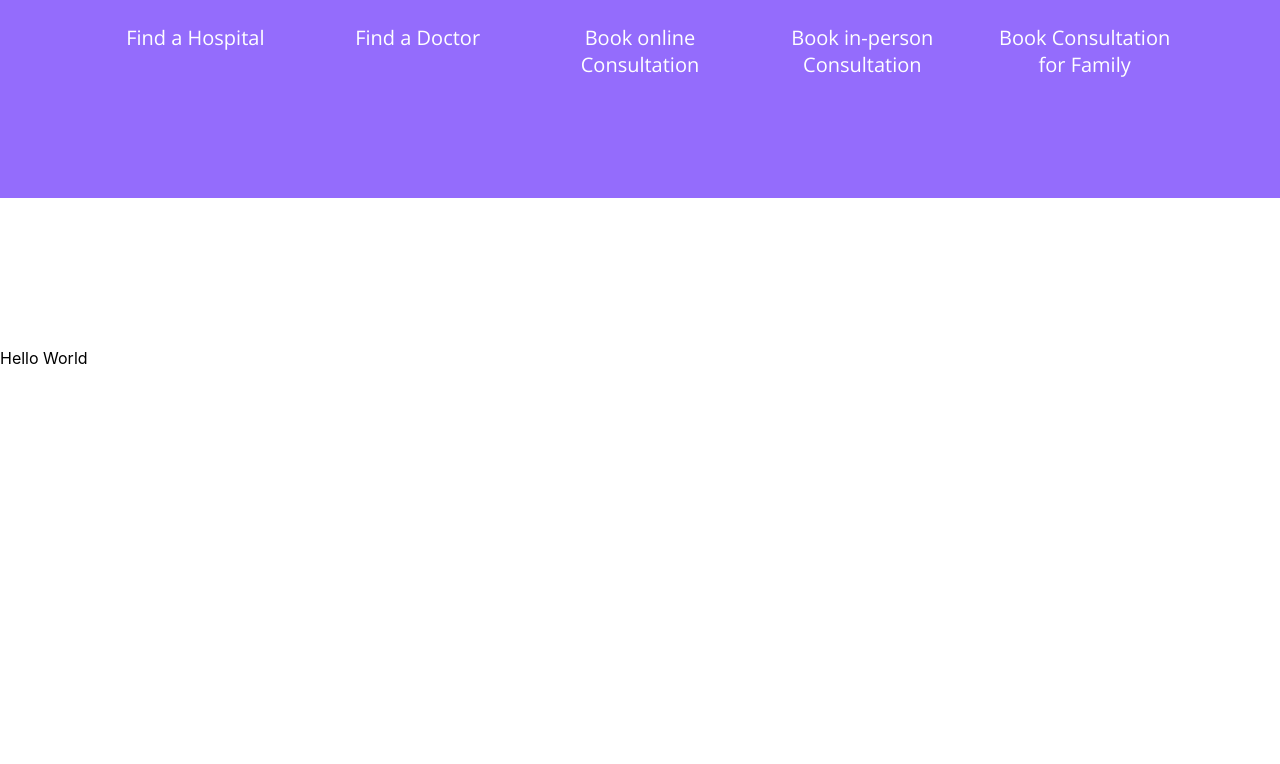
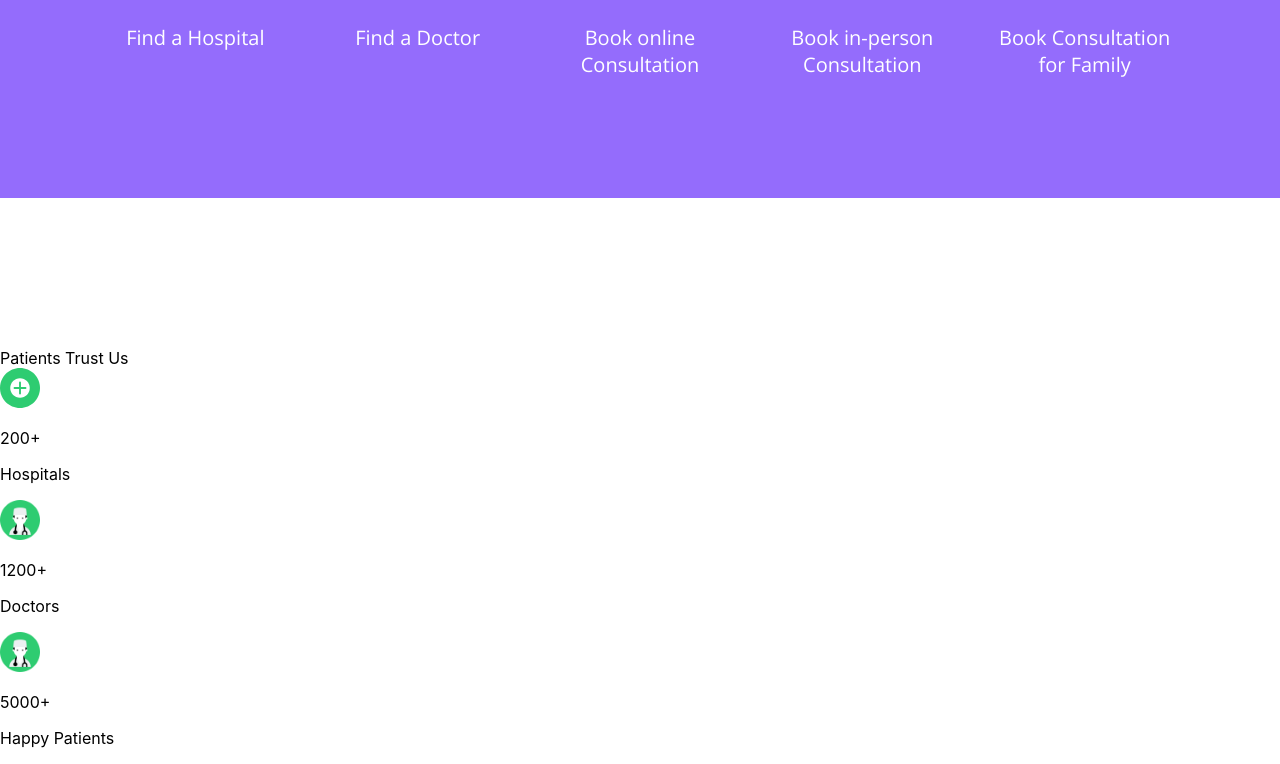
Before and after one commit to khalatevarun/SmartMeet, a React (Create React App) app: page / in a window 1280 px wide. Shown: the part 2253-3017 px from the top of the page. Before the commit the page ends 2621 px from the top, so only its background shows below. Built offline with nearby package versions, Linux system fonts and the light colour scheme.

Commit message:
add dummy data

```diff
--- a/src/components/section5/Section5.js
+++ b/src/components/section5/Section5.js
@@ -1,5 +1,39 @@
+import p_patients from '../../images/p_patients.svg';
+import p_doctors from '../../images/p_doctors.png';
+
 const Section5 = () => {
-  return <div>Hello World</div>;
+  return (
+    <div>
+      <div>Patients Trust Us</div>
+      <div>
+        <div>
+          <img src={p_patients} alt="patients" width="40px" />
+        </div>
+        <div>
+          <p>200+</p>
+          <p>Hospitals</p>
+        </div>
+      </div>
+      <div>
+        <div>
+          <img src={p_doctors} alt="patients" width="40px" />
+        </div>
+        <div>
+          <p>1200+</p>
+          <p>Doctors</p>
+        </div>
+      </div>
+      <div>
+        <div>
+          <img src={p_doctors} alt="patients" width="40px" />
+        </div>
+        <div>
+          <p>5000+</p>
+          <p>Happy Patients</p>
+        </div>
+      </div>
+    </div>
+  );
 };
 
 export default Section5;
```
Also changed, not shown: src/images/p_doctors.png (added), src/images/p_patients.svg (added).
